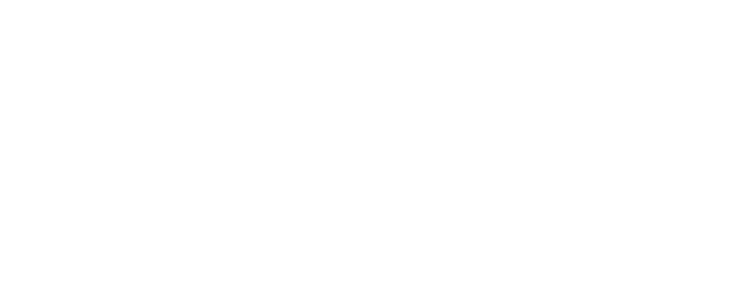
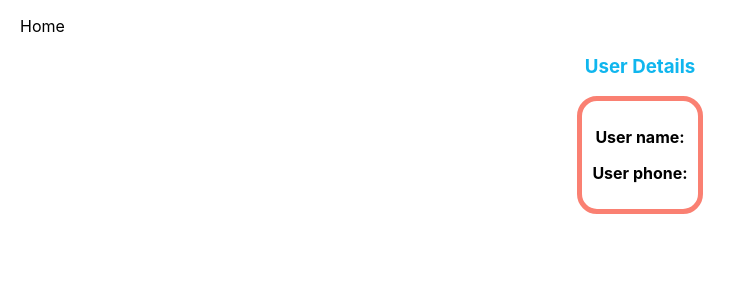
Before and after one commit to arifmia1129/helios-task, a React (Create React App) app: page /detail/1 in a window 1280 px wide. Before the commit this address had no page. Shown: the top 300 px of the page, without its empty margins (0-745 px from the left). Built offline with nearby package versions, Linux system fonts and the light colour scheme.

Commit message:
latest change

```diff
--- a/src/App.js
+++ b/src/App.js
@@ -9,7 +9,7 @@ function App() {
     <div>
       <Routes>
         <Route path="/" element={<Main />}></Route>
-        {/* <Route path="/detail/:phone" element={<UserDetail />}></Route> */}
+        <Route path="/detail/:phone" element={<UserDetail />}></Route>
       </Routes>
       <ToastContainer />
     </div>
--- a/src/components/UserDetail/UserDetail.js
+++ b/src/components/UserDetail/UserDetail.js
@@ -1,22 +1,22 @@
-// import React from 'react';
-// import { useNavigate, useParams } from 'react-router-dom';
-// import useUser from '../../hooks/useUser';
-// import "./UserDetail.css";
-// const UserDetail = () => {
-//     const navigate = useNavigate();
-//     const [users] = useUser();
-//     const { phone } = useParams();
-//     const user = users?.find(u => u.phone === phone);
-//     return (
-//         <div>
-//             <p onClick={() => navigate("/")} style={{ marginLeft: "20px", cursor: "pointer" }}>Home</p>
-//             <h3 id='title'>User Details</h3>
-//             <div id='user'>
-//                 <p><span className='point'>User name:</span> {user?.name}</p>
-//                 <p><span className='point'>User phone:</span> {user?.phone}</p>
-//             </div>
-//         </div>
-//     );
-// };
+import React from 'react';
+import { useNavigate, useParams } from 'react-router-dom';
+import { storedDetails } from '../utilities/fakeDB';
+import "./UserDetail.css";
+const UserDetail = () => {
+    const navigate = useNavigate();
+    const users = storedDetails();
+    const { phone } = useParams();
+    const user = users?.find(u => u.phone === phone);
+    return (
+        <div>
+            <p onClick={() => navigate("/")} style={{ marginLeft: "20px", cursor: "pointer" }}>Home</p>
+            <h3 className='title'>User Details</h3>
+            <div id='user'>
+                <p><span className='point'>User name:</span> {user?.name}</p>
+                <p><span className='point'>User phone:</span> {user?.phone}</p>
+            </div>
+        </div>
+    );
+};
 
-// export default UserDetail;
+export default UserDetail;
--- a/src/components/UserForm/UserForm.js
+++ b/src/components/UserForm/UserForm.js
@@ -13,7 +13,12 @@ const UserForm = () => {
     const [user, setUser] = useState();
     const [name, setName] = useState("");
     const [phone, setPhone] = useState("");
+    const [validPhone, setValidPhone] = useState(false);
+    const [validName, setValidName] = useState(false);
+
     useEffect(() => {
+        setError("");
+        setSuccessMsg("");
         if (phone.length === 0) {
             setPSuccess("");
             setPError("Empty field.")
@@ -23,20 +28,24 @@ const UserForm = () => {
             setPError("Invalid phone number. Please try with country code.")
         }
         else {
+            setValidPhone(true);
             setPError("");
             setPSuccess("Valid phone number.");
         }
     }, [phone])
     useEffect(() => {
+        setError("");
+        setSuccessMsg("");
         if (name.length === 0) {
             setNSuccess("");
             setNError("Empty field.")
         }
         else if ((name.length > 30)) {
             setNSuccess("");
-            setNError("Max length is 20 character.")
+            setNError("Max length is 30 character.")
         }
         else {
+            setValidName(true);
             setNError("");
             setNSuccess("Valid Name");
         }
@@ -45,7 +54,7 @@ const UserForm = () => {
         e.preventDefault();
         setError("");
         setSuccessMsg("");
-        if (name && phone) {
+        if (validName && validPhone) {
             const existUser = users.find(u => u.phone === phone);
             if (!existUser) {
                 const user = { name, phone };
@@ -58,7 +67,7 @@ const UserForm = () => {
             }
         }
         else {
-            setError("Name or Phone field is empty.")
+            setError("Name or Phone field is empty or invalid.")
         }
         setPError("");
         setNError("");
@@ -74,7 +83,7 @@ const UserForm = () => {
     return (
         <div>
             <form onSubmit={handleUserInfo}>
-                <h3 class='title'>User Info Collect Form</h3>
+                <h3 className='title'>User Info Collect Form</h3>
                 <label htmlFor="fname">Name</label>
                 <input onChange={(e) => setName(e?.target?.value)} type="text" id="name" name="name" placeholder="Your name.." />
                 <p id='error-msg'><small>{nError && nError}</small></p>
--- a/src/components/UserInfoTable/User.js
+++ b/src/components/UserInfoTable/User.js
@@ -4,10 +4,10 @@ import "./User.css";
 import { AiFillEdit } from 'react-icons/ai';
 import { MdDelete } from 'react-icons/md';
 import { TbDetails } from 'react-icons/tb';
-import { deleteDb, storedDetails, updateDb } from '../utilities/fakeDB';
+import { deleteDb, removeDb, storedDetails, updateDb } from '../utilities/fakeDB';
 import { toast } from 'react-toastify';
 
-const User = ({ user, setUsers }) => {
+const User = ({ user, setUsers, setAllUser }) => {
     const [editStatus, setEditStatus] = useState(false);
     const nameRef = useRef();
     const navigate = useNavigate();
@@ -28,6 +28,12 @@ const User = ({ user, setUsers }) => {
     }
     const handleDelete = () => {
         deleteDb(phone);
+        const users = storedDetails();
+        if (users.length === 0) {
+            removeDb();
+            setAllUser([]);
+            setUsers(storedDetails());
+        }
         setUsers(storedDetails());
         toast.success("Delete operation success!");
     }
--- a/src/components/UserInfoTable/UserInfoTable.js
+++ b/src/components/UserInfoTable/UserInfoTable.js
@@ -27,7 +27,7 @@ const UserInfoTable = () => {
     }
     return (
         <div className="container">
-            <h3 class='title'>Users information</h3>
+            <h3 className='title'>Users information</h3>
             <div className="header-row">
                 <div className="col header">Name</div>
                 <div className="col header">Phone</div>
@@ -39,6 +39,7 @@ const UserInfoTable = () => {
                         key={index}
                         user={user}
                         setUsers={setUsers}
+                        setAllUser={setAllUser}
                     />)
                 }
             </div>
--- a/src/components/utilities/fakeDB.js
+++ b/src/components/utilities/fakeDB.js
@@ -42,6 +42,9 @@ const deleteDb = (phone) => {
     users.pop(user);
     localStorage.setItem("users-info", JSON.stringify(users));
 }
+const removeDb = () => {
+    localStorage.removeItem("users-info");
+}
 
 const storedDetails = () => {
     let users = [];
@@ -53,4 +56,4 @@ const storedDetails = () => {
     return users;
 }
 
-export { addDb, storedDetails, updateDb, deleteDb };
+export { addDb, storedDetails, updateDb, deleteDb, removeDb };
```
